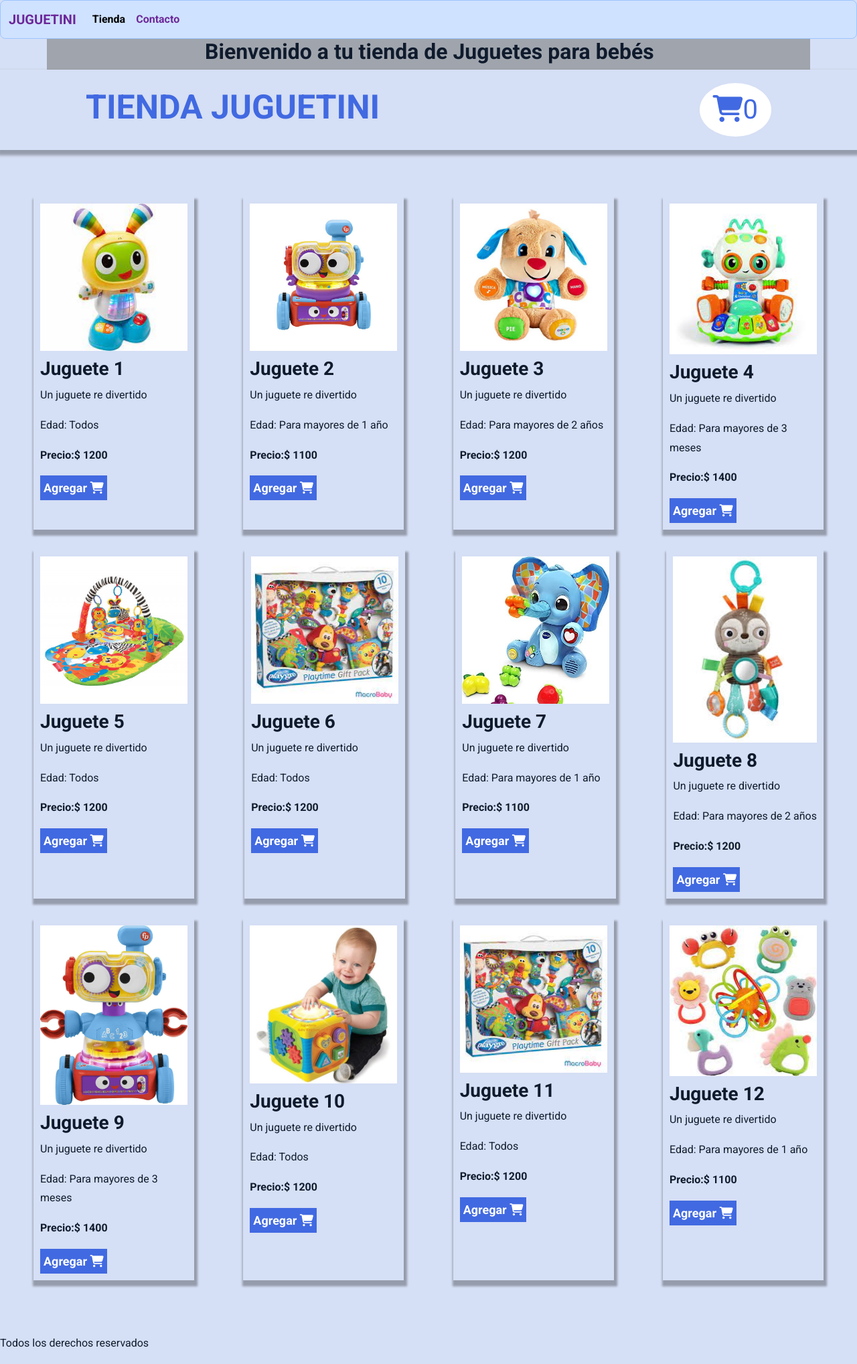
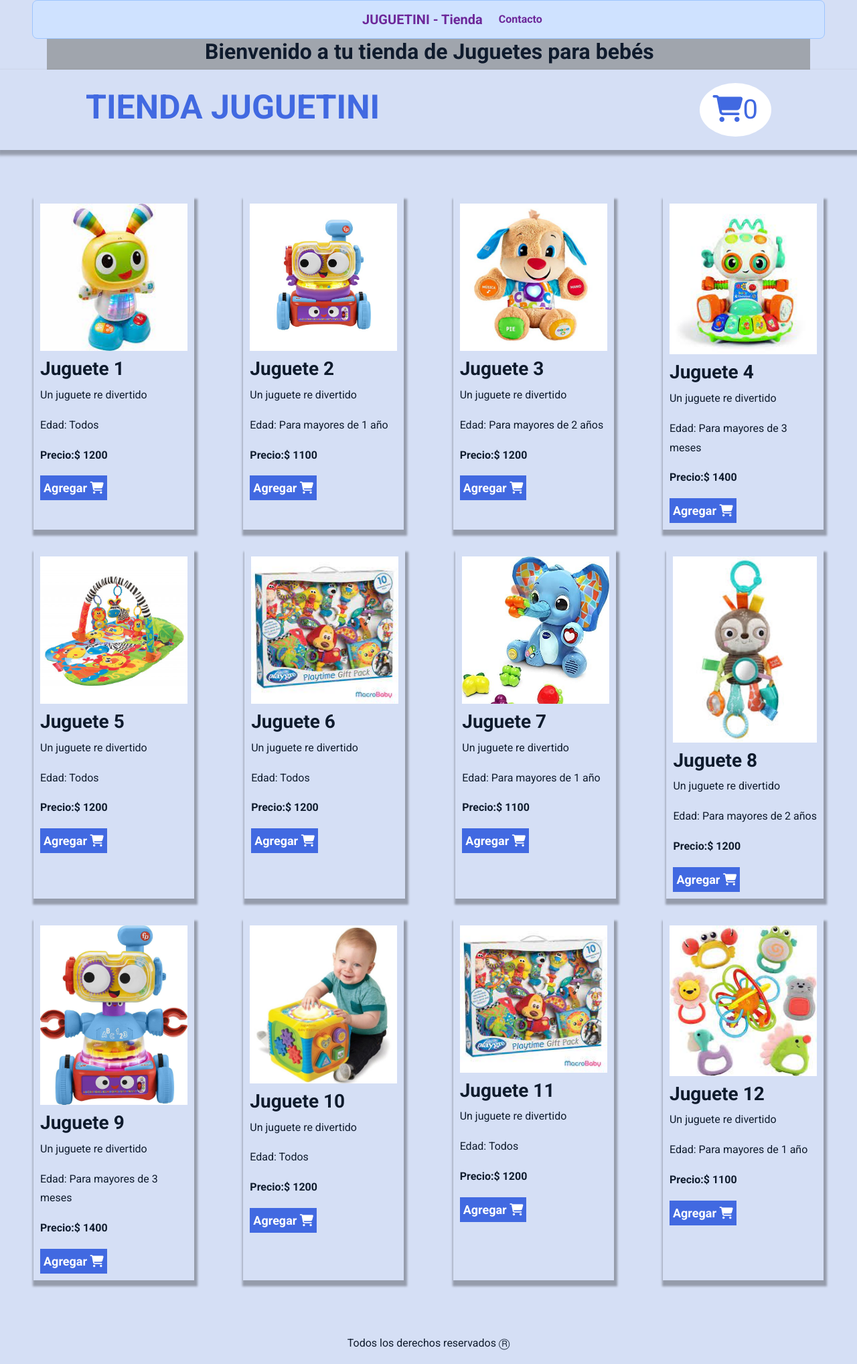
Before and after one commit to DaniMGithub/Juguetini, a plain HTML site: page index.html in a window 1280 px wide. Shown: the whole page at 67% size. Drawn offline with nearby package versions, Linux system fonts and the light colour scheme.

Commit message:
detalles

```diff
--- a/css/style.css
+++ b/css/style.css
@@ -33,6 +33,11 @@ margin-left: 7em;
 
 .navbar {
   background-color: #d3def0;
+  display: flex;
+  margin-left: 3em;
+  margin-right: 3em;
+  padding-left: 30em;
+  justify-content: center;
 }
 
 .navbar-brand, .navbar-nav .nav-link {
@@ -265,7 +270,7 @@ p {
 
 .ventana-carrito {
   position: relative;
-  background-color: rgb(168, 59, 59);
+  background-color: rgb(252, 250, 249);
   min-width: 500px;
   padding: 20px;
   margin-top: -100%;
@@ -460,3 +465,9 @@ p .formulario p{
 	outline:0;
 	border: 1px solid #97d848;
 }
+
+
+.foot{
+  display: flex;
+   justify-content: center;
+}
--- a/index.html
+++ b/index.html
@@ -29,15 +29,12 @@
 <!-- Menú de navegación-->
     <nav class="navbar navbar-expand-lg text-primary-emphasis bg-primary-subtle border border-primary-subtle rounded-3">
         <div class="container-fluid">
-          <a class="navbar-brand" href="index.html">JUGUETINI</a>
+          <a class="navbar-brand" href="index.html">JUGUETINI - Tienda </a>
           <button class="navbar-toggler" type="button" data-bs-toggle="collapse" data-bs-target="#navbarSupportedContent" aria-controls="navbarSupportedContent" aria-expanded="false" aria-label="Toggle navigation">
             <span class="navbar-toggler-icon"></span>
           </button>
           <div class="collapse navbar-collapse" id="navbarSupportedContent">
             <ul class="navbar-nav me-auto mb-2 mb-lg-0">
-              <li class="nav-item">
-                <a class="nav-link active" aria-current="page" href="index.html">Tienda</a>
-              </li>
               <li class="nav-item">
                 <a class="nav-link" href="contacto.html">Contacto</a>
               </li>
@@ -84,7 +81,7 @@
   </body>
 
    <footer>
-    <p>Todos los derechos reservados </p>
+    <p class="foot">Todos los derechos reservados Ⓡ </p>
    </footer>
 
 </html>
```
